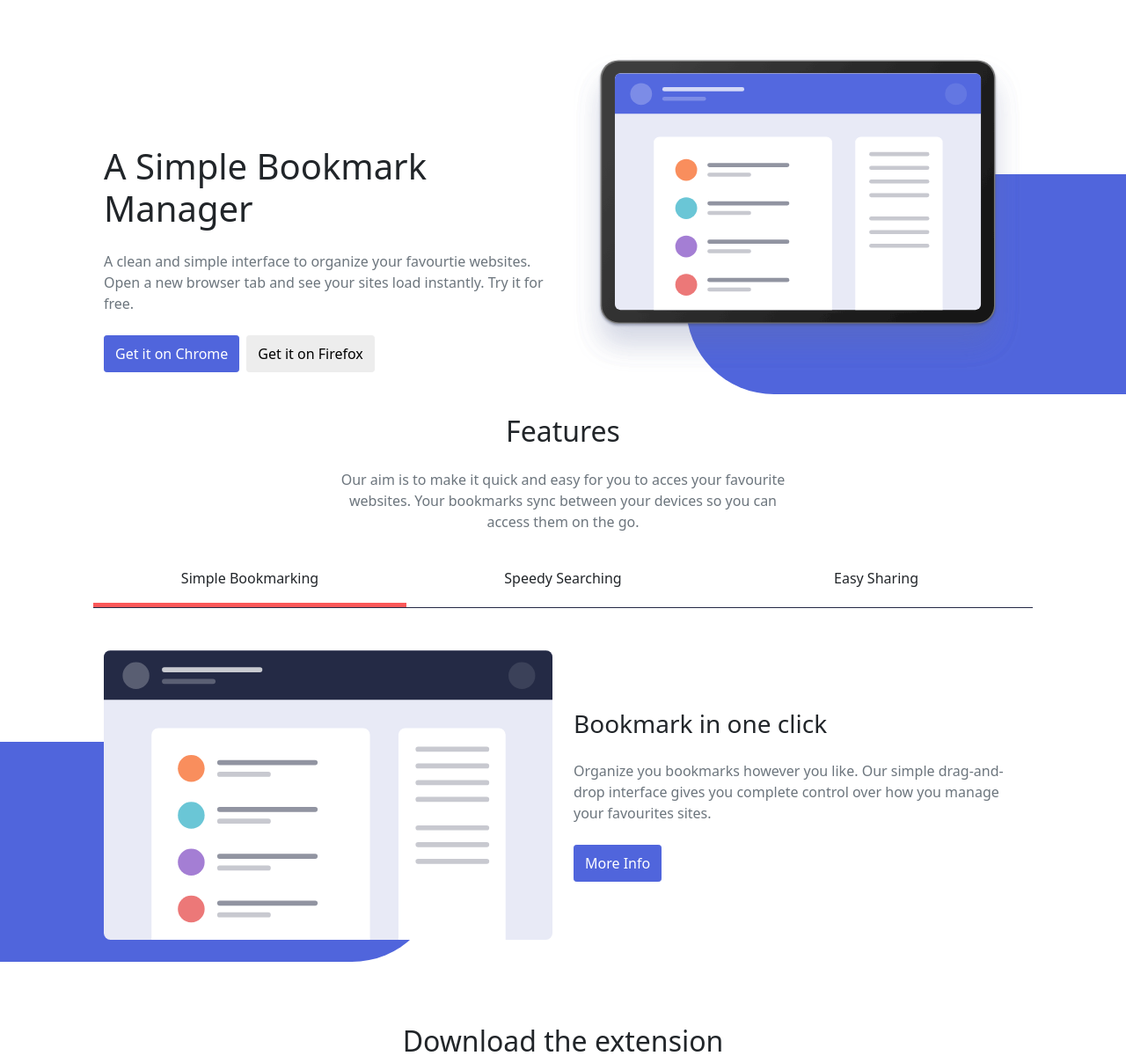
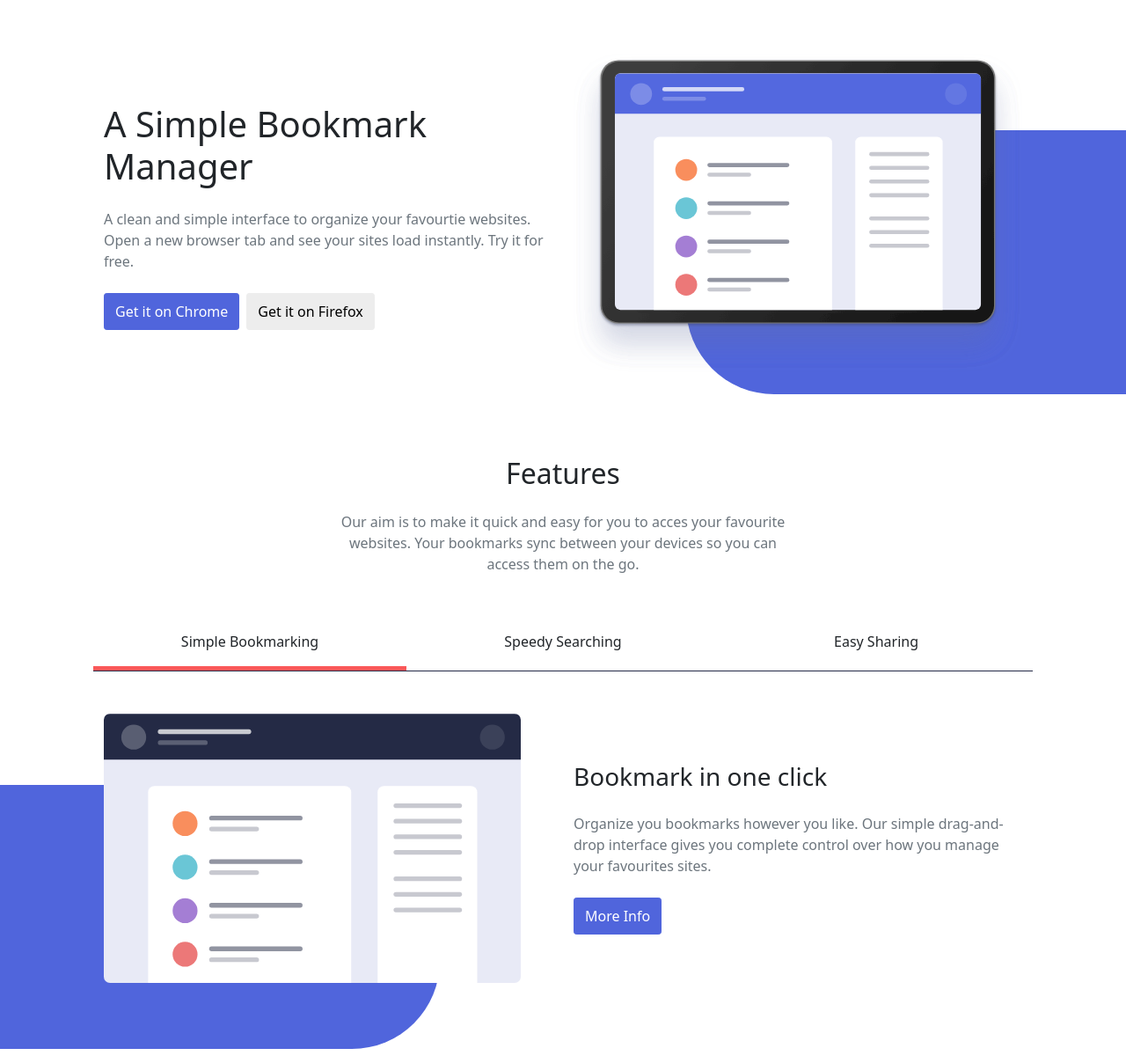
Before and after one commit to jordiciurana16/1.2-Bootstrap-i-SASS-Nivell3, a website: page index.html in a window 1280 px wide. Shown: the part 61-1269 px from the top of the page at 88% size. Drawn offline with Linux system fonts and the light colour scheme.

Commit message:
1.2-N3-Final desktop pixel perfect

```diff
--- a/index.html
+++ b/index.html
@@ -49,10 +49,10 @@
       </nav>
     </header>
     <main>
-      <div class="position-relative">
-        <section class="container px-5 mt-5">
-          <div class="row">
-            <div class="col-md-6 d-flex flex-column justify-content-end">
+      <div class="position-relative pt-5">
+        <section class="container px-5">
+          <div class="row align-items-end">
+            <div class="col-md-6 pb-5 d-flex flex-column justify-content-end">
               <h1>A Simple Bookmark Manager</h1>
               <h6>
                 A clean and simple interface to organize your favourtie
@@ -66,7 +66,7 @@
                 <button class="btn btn-light">Get it on Firefox</button>
               </div>
             </div>
-            <div class="col-md-6 d-flex flex-column justify-content-end">
+            <div class="col-md-6 align-items-end d-flex">
               <div
                 class="image-container d-flex flex-column justify-content-end"
               >
@@ -83,7 +83,7 @@
       </div>
       <div class="position-relative">
         <section class="container px-5 mt-5 features-section">
-          <div class="text-center">
+          <div class="text-center pt-5 pb-3">
             <h2>Features</h2>
             <h6 class="text-center w-50 mx-auto">
               Our aim is to make it quick and easy for you to acces your
@@ -103,7 +103,7 @@
             </div>
           </div>
           <div class="row mt-5">
-            <div class="col-md-6">
+            <div class="col-md-6 pe-5">
               <img
                 src="assets/images/illustration-features-tab-1.svg"
                 alt="Illustration Hero"
--- a/main.scss
+++ b/main.scss
@@ -61,7 +61,7 @@ $input-padding-x: $btn-padding-x;
   bottom: -25px;
   right: 0;
   width: 500px;
-  height: 250px;
+  height: 300px;
   background-color: $primary;
   border-top-left-radius: 100px;
   border-bottom-left-radius: 100px;
@@ -71,10 +71,10 @@ $input-padding-x: $btn-padding-x;
 .bg-figure-2 {
   position: absolute;
   left: 0;
-  bottom: -25px;
+  bottom: -75px;
 
   width: 500px;
-  height: 250px;
+  height: 300px;
   background-color: $primary;
   border-top-right-radius: 100px;
   border-bottom-right-radius: 100px;
```
Also changed, not shown: main.css.
